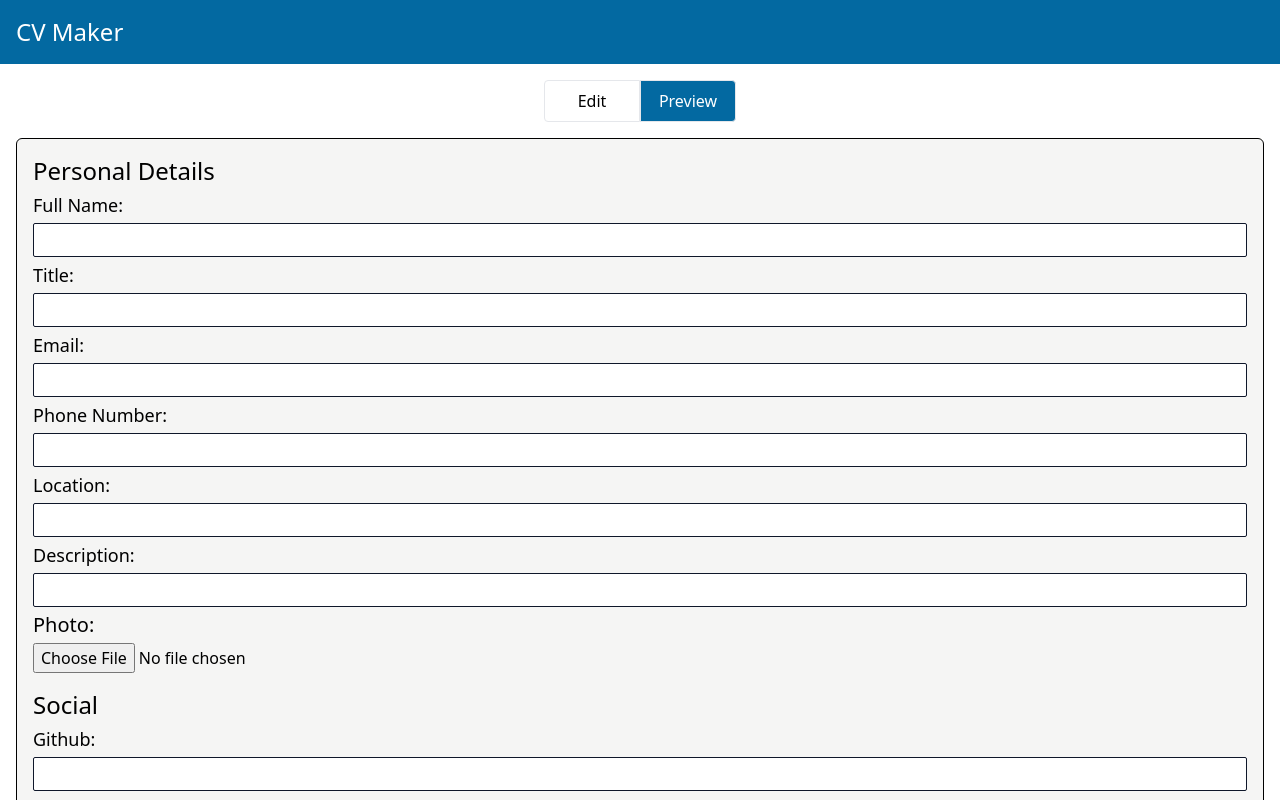
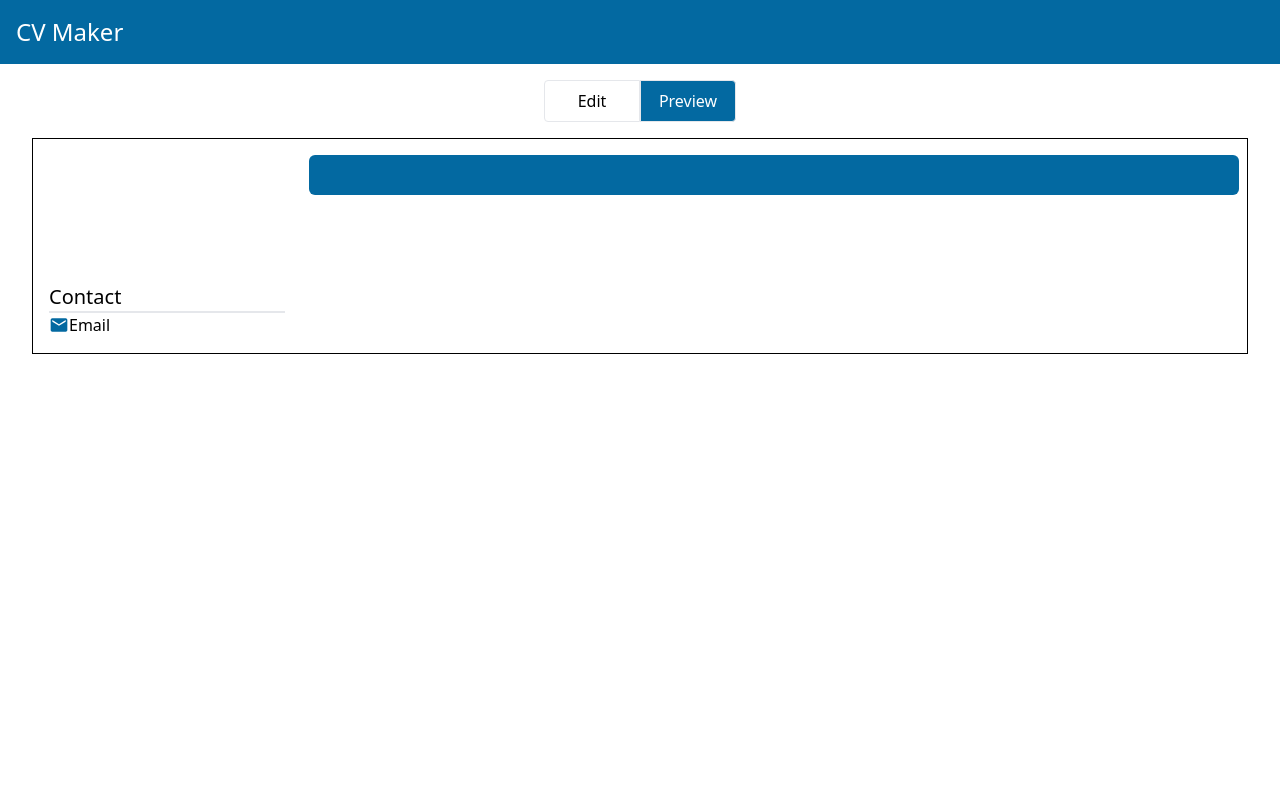
Before and after one commit to nacen-dev/cv-app, a React (Create React App) app: page / in a window 1280 px wide. Both pictures are taken after a click on the button "Preview". Shown: the top 800 px of the page. Built offline with nearby package versions, Linux system fonts and the light colour scheme.

Commit message:
Use CVPreview on CVMaker

```diff
--- a/src/components/CVMaker.tsx
+++ b/src/components/CVMaker.tsx
@@ -2,6 +2,7 @@ import React, { Component } from "react";
 import { nanoid } from "nanoid";
 
 import { CVEdit } from "./CVEdit/CVEdit";
+import { CVPreview } from "./CVPreview";
 
 interface WorkExperience {
   id: string;
@@ -22,8 +23,7 @@ interface Education {
 }
 
 export interface FormState {
-  firstName: string;
-  lastName: string;
+  fullName: string;
   email: string;
   phone: string;
   workExperiences: WorkExperience[];
@@ -39,15 +39,14 @@ export interface FormState {
 
 interface Props {}
 interface State {
-  formState: FormState;
+  form: FormState;
   previewMode: boolean;
 }
 
 export class CVMaker extends Component<Props, State> {
   state: State = {
-    formState: {
-      firstName: "",
-      lastName: "",
+    form: {
+      fullName: "",
       email: "",
       github: "",
       linkedin: "",
@@ -96,12 +95,27 @@ export class CVMaker extends Component<Props, State> {
   handleChange = (
     event: React.ChangeEvent<HTMLInputElement | HTMLTextAreaElement>
   ) => {
+    if (event.target.name === "photo") {
+      const target = event.target as HTMLInputElement;
+      let file: File;
+      if (target.files !== null) {
+        file = target.files[0];
+
+        this.setState({
+          form: {
+            ...this.state.form,
+            photo: URL.createObjectURL(file),
+          },
+        });
+      }
+    } else {
       this.setState((prevState) => ({
-      formState: {
-        ...prevState.formState,
+        form: {
+          ...prevState.form,
           [event.target.name]: event.target.value,
         },
       }));
+    }
   };
 
   handleSkillChange = (
@@ -109,9 +123,9 @@ export class CVMaker extends Component<Props, State> {
     index: number
   ) => {
     this.setState((prevState) => ({
-      formState: {
-        ...prevState.formState,
-        skills: prevState.formState.skills.map((skill, i) => {
+      form: {
+        ...prevState.form,
+        skills: prevState.form.skills.map((skill, i) => {
           if (i === index) return event.target.value;
           return skill;
         }),
@@ -121,18 +135,18 @@ export class CVMaker extends Component<Props, State> {
 
   handleAddSkill = () => {
     this.setState((prevState) => ({
-      formState: {
-        ...prevState.formState,
-        skills: [...prevState.formState.skills, ""],
+      form: {
+        ...prevState.form,
+        skills: [...prevState.form.skills, ""],
       },
     }));
   };
 
   handleDeleteSkill = (index: number) => {
     this.setState((prevState) => ({
-      formState: {
-        ...prevState.formState,
-        skills: prevState.formState.skills.filter((skill, i) => i !== index),
+      form: {
+        ...prevState.form,
+        skills: prevState.form.skills.filter((skill, i) => i !== index),
       },
     }));
   };
@@ -142,10 +156,9 @@ export class CVMaker extends Component<Props, State> {
     id: string
   ) => {
     this.setState((prevState) => ({
-      formState: {
-        ...prevState.formState,
-        workExperiences: prevState.formState.workExperiences.map(
-          (workExperience) =>
+      form: {
+        ...prevState.form,
+        workExperiences: prevState.form.workExperiences.map((workExperience) =>
           workExperience.id !== id
             ? workExperience
             : { ...workExperience, [event.target.name]: event.target.value }
@@ -166,21 +179,18 @@ export class CVMaker extends Component<Props, State> {
     };
 
     this.setState((prevState) => ({
-      formState: {
-        ...prevState.formState,
-        workExperiences: [
-          ...prevState.formState.workExperiences,
-          workExperience,
-        ],
+      form: {
+        ...prevState.form,
+        workExperiences: [...prevState.form.workExperiences, workExperience],
       },
     }));
   };
 
   handleDeleteWorkExperience = (id: string) => {
     this.setState((prevState) => ({
-      formState: {
-        ...prevState.formState,
-        workExperiences: prevState.formState.workExperiences.filter(
+      form: {
+        ...prevState.form,
+        workExperiences: prevState.form.workExperiences.filter(
           (workExperience) => workExperience.id !== id
         ),
       },
@@ -192,9 +202,9 @@ export class CVMaker extends Component<Props, State> {
     id: string
   ) => {
     this.setState((prevState) => ({
-      formState: {
-        ...prevState.formState,
-        education: prevState.formState.education.map((educ) =>
+      form: {
+        ...prevState.form,
+        education: prevState.form.education.map((educ) =>
           educ.id !== id
             ? educ
             : { ...educ, [event.target.name]: event.target.value }
@@ -213,20 +223,18 @@ export class CVMaker extends Component<Props, State> {
     };
 
     this.setState((prevState) => ({
-      formState: {
-        ...prevState.formState,
-        education: [...prevState.formState.education, education],
+      form: {
+        ...prevState.form,
+        education: [...prevState.form.education, education],
       },
     }));
   };
 
   handleDeleteEducation = (id: string) => {
     this.setState((prevState) => ({
-      formState: {
-        ...prevState.formState,
-        education: prevState.formState.education.filter(
-          (educ) => educ.id !== id
-        ),
+      form: {
+        ...prevState.form,
+        education: prevState.form.education.filter((educ) => educ.id !== id),
       },
     }));
   };
@@ -252,9 +260,12 @@ export class CVMaker extends Component<Props, State> {
             Preview
           </button>
         </div>
+        {this.state.previewMode ? (
+          <CVPreview form={this.state.form} />
+        ) : (
           <CVEdit
             handleSkillChange={this.handleSkillChange}
-          form={this.state.formState}
+            form={this.state.form}
             handleChange={this.handleChange}
             handleAddSkill={this.handleAddSkill}
             handleWorkExperienceChange={this.handleWorkExperienceChange}
@@ -265,6 +276,7 @@ export class CVMaker extends Component<Props, State> {
             handleDeleteWorkExperience={this.handleDeleteWorkExperience}
             handleDeleteEducation={this.handleDeleteEducation}
           />
+        )}
       </div>
     );
   }
--- /dev/null
+++ b/src/components/CVPreview.tsx
@@ -0,0 +1,47 @@
+import React, { Component } from "react";
+import { MdEmail } from "react-icons/md";
+import { FormState } from "./CVMaker";
+
+interface Props {
+  form: FormState;
+}
+
+export class CVPreview extends Component<Props> {
+  render() {
+    const { form } = this.props;
+    return (
+      <div className="border border-black mx-[2.5%] p-4 grid grid-cols-[30%_70%] md:grid-cols-[20%_80%] gap-4">
+        <div className="flex flex-col">
+          <img
+            src={form.photo}
+            className={`rounded-[50%] w-full md:w-32 md:h-32 md:self-center ${
+              !form.photo && "opacity-0"
+            }`}
+            alt=""
+          />
+          <div>
+            <p className="border-b-2 text- text-xl">Contact</p>
+            <ul>
+              <li>
+                <p className="flex items-center">
+                  <MdEmail className="text-sky-700 text-xl" />
+                  <span>Email</span>
+                </p>
+                <p>{form.email}</p>
+              </li>
+            </ul>
+          </div>
+        </div>
+        <div className="px-2">
+          <div className="p-3 flex flex-col bg-sky-700 text-white rounded-md">
+            <p className="text-2xl font-semibold">{form.fullName}</p>
+            <p className="text-xl underline underline-offset-4 mb-4">
+              {form.title}
+            </p>
+            <p>{form.description}</p>
+          </div>
+        </div>
+      </div>
+    );
+  }
+}
```
Lines whose indentation alone changed are shown as unchanged.
